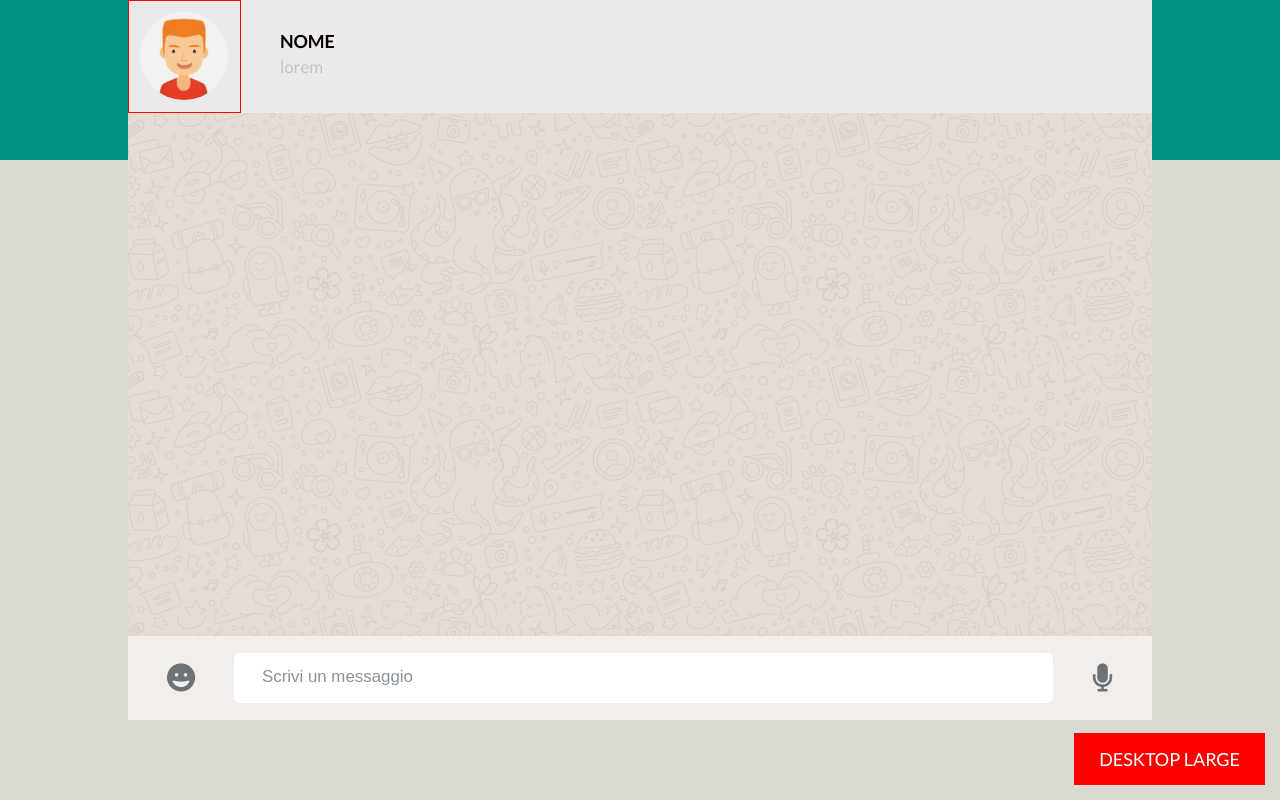
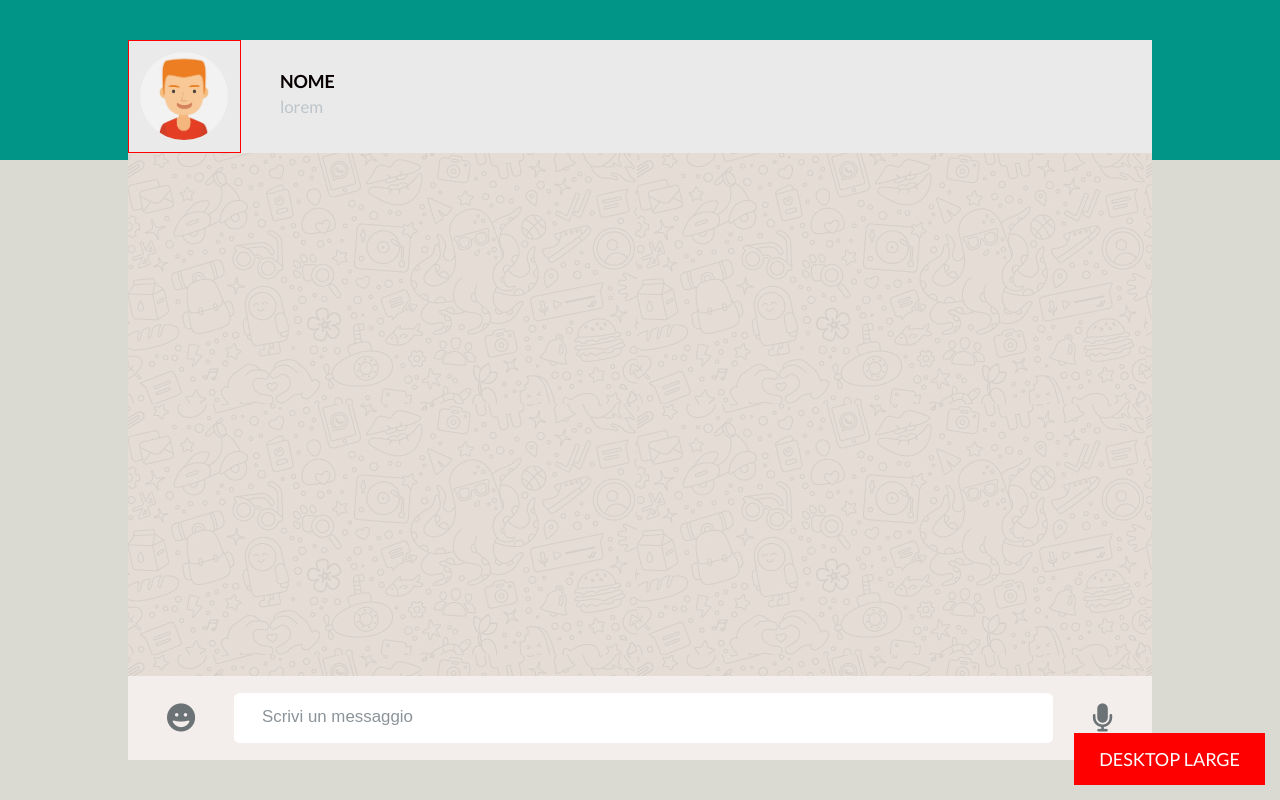
Before and after one commit to byHYONS/html-css-boolzapp, a plain HTML site: page index.html in a window 1280 px wide. Drawn offline with Linux system fonts and the light colour scheme.

Commit message:
[UPD] added desktop responsive

```diff
--- a/css/_partials/common.css
+++ b/css/_partials/common.css
@@ -7,13 +7,13 @@
 /* ------------------------------
             LAYOUT
 ------------------------------- */
-body {
-
+main {
+    width: 100vw;
     height: 100vh;
     background: linear-gradient(to bottom, var(--bg-first) 20%, var(--bg-second) 20%);
 }
 
-
+.col__chat, .chat__window, .container, .row {height: 100%;}
 
 
         /*  FINE  */
@@ -72,7 +72,7 @@ figure.user__avatar {
 .content__chat {
     background: center/cover, url("../../img/mine.jpg");
     width: 100%;
-    height: calc(100vh - 10.9375rem);
+    height: calc(100% - 10.9375rem);
 }
 
 .content__message {
--- a/css/_partials/responsive-desktop.css
+++ b/css/_partials/responsive-desktop.css
@@ -17,6 +17,7 @@
 
 
             /* FINE */
+    main {display: flex;}
 
     .container {
         width: 80%;
```
Also changed, not shown: index.html (+2 -2 lines), 1 other file.
